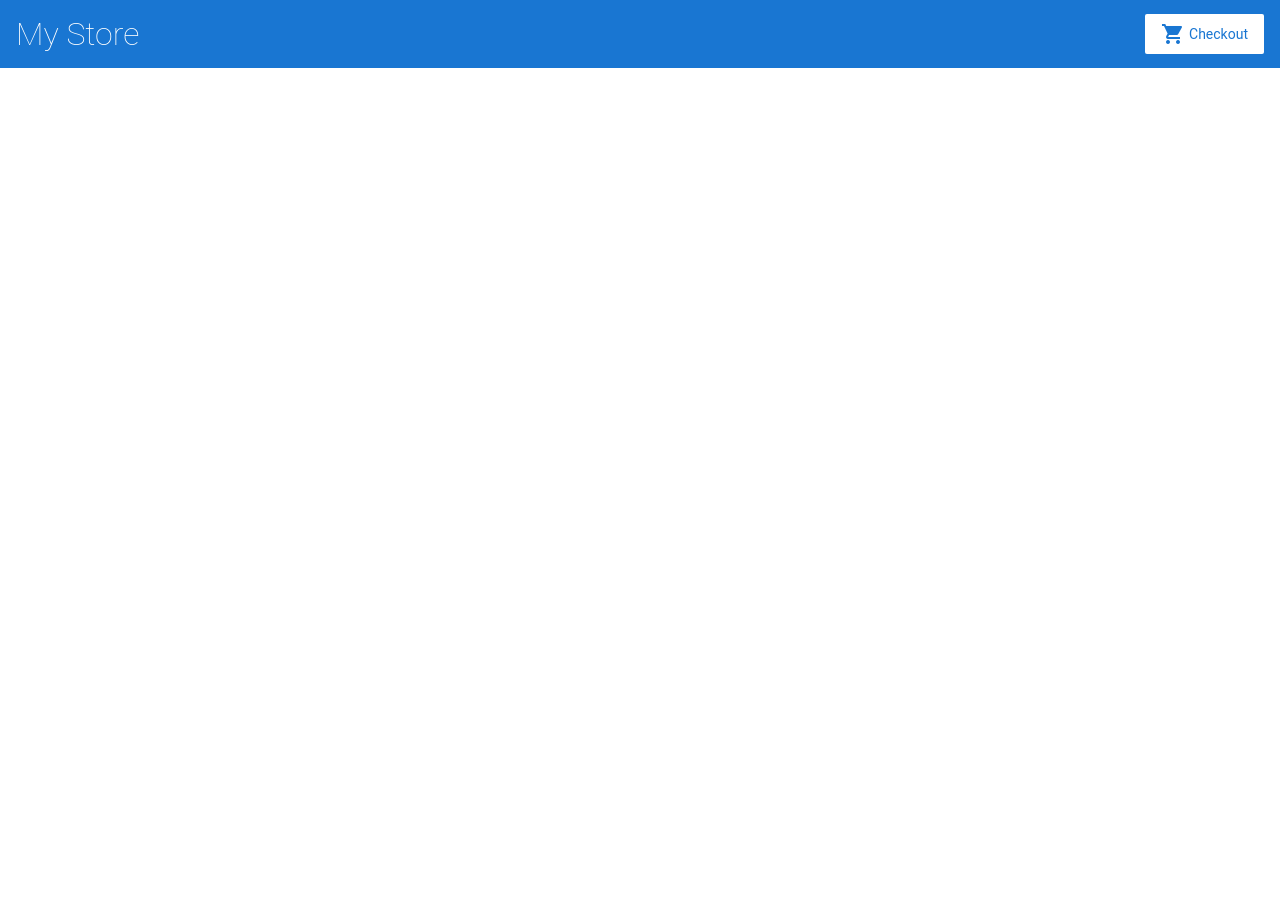
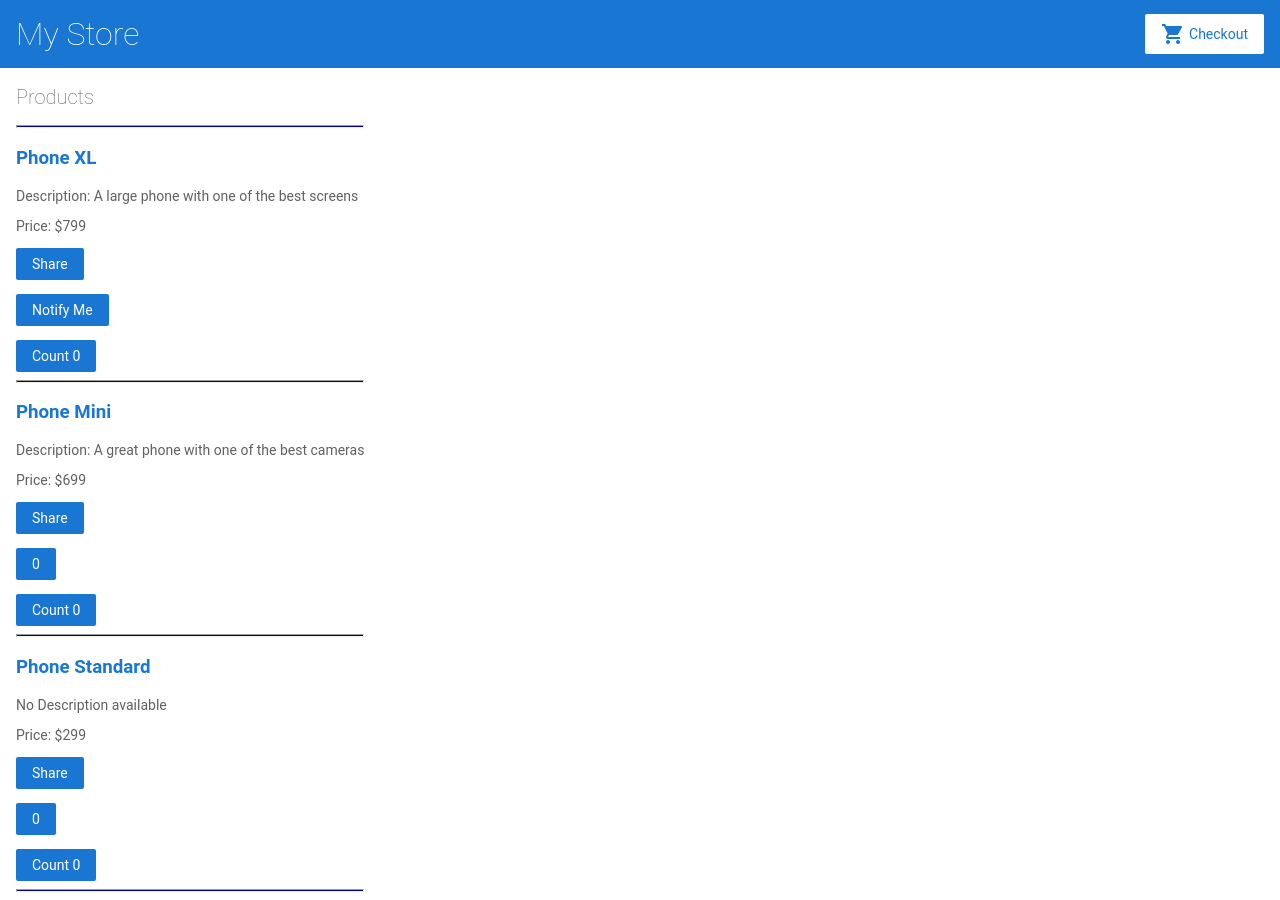
Before and after one commit to bcooke5858/angular-ammfdy-6fqnxq, an Angular app: page /product-list in a window 1280 px wide. Before the commit this address led to /. Before the commit the page ends 800 px from the top, so only its background shows below. Built offline with nearby package versions, Linux system fonts and the light colour scheme.

Commit message:
5 files modified, 4 added

```diff
--- a/src/app/app.module.ts
+++ b/src/app/app.module.ts
@@ -7,6 +7,7 @@ import { AppComponent } from './app.component';
 import { TopBarComponent } from './top-bar/top-bar.component';
 import { ProductListComponent } from './product-list/product-list.component';
 import { ProductAlertsComponent } from './product-alerts/product-alerts.component';
+import { ProductDetailsComponent } from './product-details/product-details.component';
 
 @NgModule({
   imports: [
@@ -14,13 +15,16 @@ import { ProductAlertsComponent } from './product-alerts/product-alerts.componen
     ReactiveFormsModule,
     RouterModule.forRoot([
       { path: '', component: ProductListComponent },
+      { path: 'product-list', component: ProductListComponent },
+      { path: 'products/:productId', component: ProductDetailsComponent },
     ])
   ],
   declarations: [
     AppComponent,
     TopBarComponent,
     ProductListComponent,
-    ProductAlertsComponent
+    ProductAlertsComponent,
+    ProductDetailsComponent
   ],
   bootstrap: [
     AppComponent
--- a/src/app/product-alerts/product-alerts.component.html
+++ b/src/app/product-alerts/product-alerts.component.html
@@ -1,3 +1,11 @@
-<p *ngIf="product && product.price > 700">
-<button type="button" (click)="notify.emit()">Notify Me</button>
-</p>
+
+  <p *ngIf="product && product.price > 700; else supersecretcalculation">
+  <button type="button" (click)="notify.emit()">Notify Me</button>
+  </p>
+
+
+  <ng-template #supersecretcalculation>
+    <p>
+  <button type="button" (click)="calculationNotify.emit()">{{count}}</button>
+    </p>
+  <ng-template>
--- a/src/app/product-alerts/product-alerts.component.ts
+++ b/src/app/product-alerts/product-alerts.component.ts
@@ -1,4 +1,5 @@
 import { Component, OnInit, Input, Output, EventEmitter } from '@angular/core';
+import { NumberLiteralType } from 'typescript/lib/tsserverlibrary';
 import { Product } from '../products';
 
 @Component({
@@ -9,13 +10,14 @@ import { Product } from '../products';
 export class ProductAlertsComponent implements OnInit {
 
   @Input() product!: Product;
+  @Input() count!: Number;
   @Output() notify = new EventEmitter();
+  @Output() calculationNotify = new EventEmitter();
 
 
   constructor() { }
 
   ngOnInit(): void {
-    debugger;
   }
 
 }
--- /dev/null
+++ b/src/app/product-details/product-details.component.html
@@ -0,0 +1,5 @@
+<h3>
+<a [routerLink]="'/product-list'">
+  Go Home
+</a>
+</h3>
--- /dev/null
+++ b/src/app/product-details/product-details.component.ts
@@ -0,0 +1,19 @@
+import { Component, OnInit } from '@angular/core';
+import { ActivatedRoute } from '@angular/router';
+import { Product } from '../products';
+
+@Component({
+  selector: 'app-product-details',
+  templateUrl: './product-details.component.html',
+  styleUrls: ['./product-details.component.css']
+})
+export class ProductDetailsComponent implements OnInit {
+
+  product: Product | undefined;
+
+  constructor(private route: ActivatedRoute) { }
+
+  ngOnInit(): void {
+  }
+
+}
--- a/src/app/product-list/product-list.component.html
+++ b/src/app/product-list/product-list.component.html
@@ -5,7 +5,7 @@
   <hr style = "background-color: darkblue; height:3px">
 
   <h3>
-    <a [title]="product.name + ' details'">
+    <a [title]="product.name + ' details'" [routerLink]="['/products', product.id]">
       {{ product.name }}
     </a>
   </h3>
@@ -36,8 +36,14 @@
 
   <app-product-alerts
     [product]="product"
-    (notify)="onNotify()">
+    [count]="buttonCount"
+    (notify)="onNotify()"
+    (calculationNotify)="onCalculationNotify()">
   </app-product-alerts>
+
+  <button type="button" (click)="onCalculationNotify()">
+  Count {{buttonCount}}
+  </button>
 
 </div>
 <hr style = "background-color: darkblue; height:3px">
--- a/src/app/product-list/product-list.component.ts
+++ b/src/app/product-list/product-list.component.ts
@@ -1,6 +1,8 @@
-import { Component } from '@angular/core';
+import { Component, Output } from '@angular/core';
 
 import { products } from '../products';
+
+var buttonCount = 0;
 
 @Component({
   selector: 'app-product-list',
@@ -10,12 +12,19 @@ import { products } from '../products';
 export class ProductListComponent {
   products = products;
 
+  @Output() buttonCount = buttonCount;
+
   share() {
     window.alert('The product has been shared!');
   }
 
   onNotify() {
     window.alert('You will be notified when the product goes on sale');
+  }
+
+  onCalculationNotify() {
+    buttonCount +=1;
+    window.alert(buttonCount);
   }
 }
 
```
Also changed, not shown: src/app/product-details/product-details.component.css (added), 1 other file (tests, documents, lock files or other folders).
